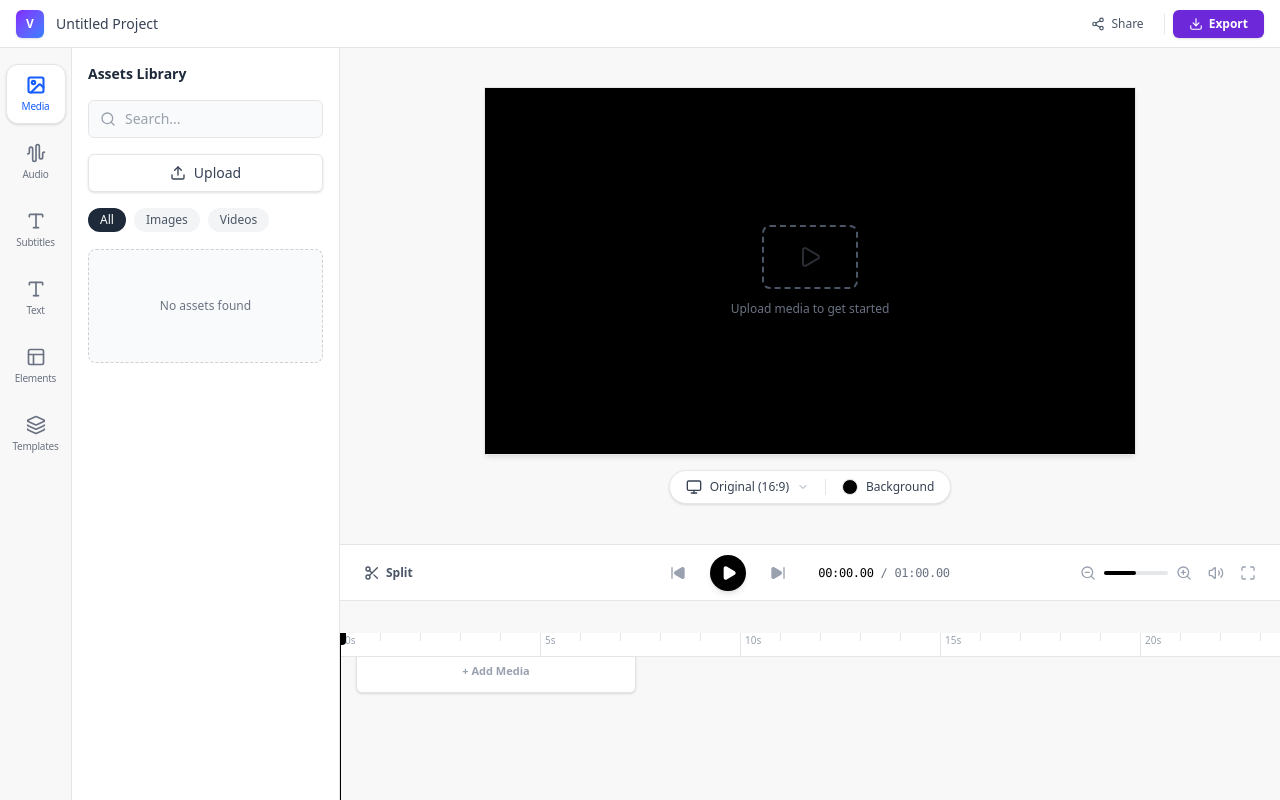
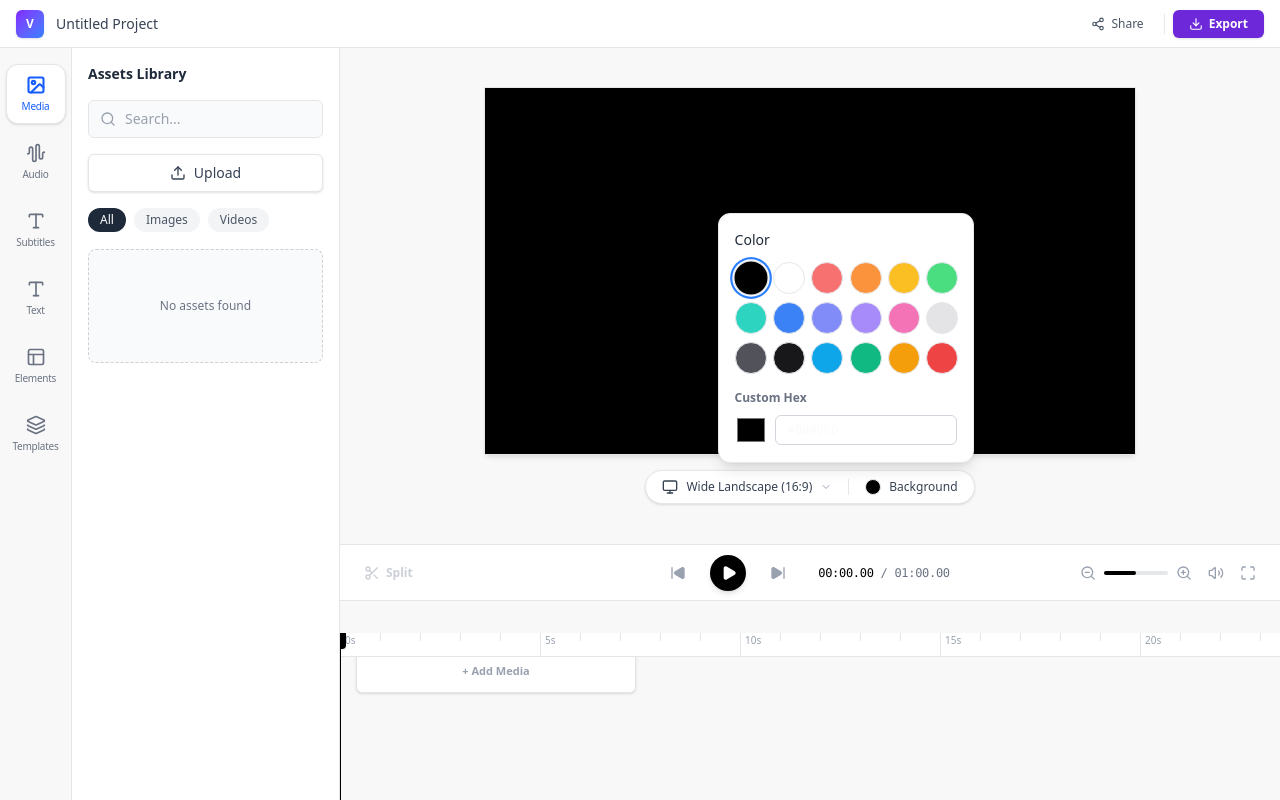
Before and after one commit to YeezyWest/veed-clone-task, a Next.js app: page / in a window 1280 px wide. Both pictures are taken after a click on the button "Background". Built offline with nearby package versions, Linux system fonts and the light colour scheme.

Commit message:
feat: Implement canvas format and background color customization, and add video trim functionality for editor items.

```diff
--- a/components/Canvas.tsx
+++ b/components/Canvas.tsx
@@ -1,12 +1,35 @@
 'use client';
 
-import React from 'react';
+import React, { useState, useRef, useEffect } from 'react';
 import { Rnd } from 'react-rnd';
 import { useEditorStore } from '@/store/useEditorStore';
 import { Play, Pause, SkipBack, SkipForward, Trash2, Monitor, ChevronDown } from 'lucide-react';
 
+const FORMATS = [
+  { id: '16:9', label: 'Wide Landscape' },
+  { id: '9:16', label: 'Tall Portrait' },
+  { id: '1:1', label: 'Square' },
+  { id: '4:5', label: 'Portrait' },
+  { id: '4:3', label: 'Boxy Landscape' },
+  { id: '5:4', label: 'Landscape' },
+];
+
 export const Canvas = () => {
-  const { items, updateItem, removeItem, selectedId, setSelectedId, currentTime, isPlaying } = useEditorStore();
+  const { items, updateItem, removeItem, selectedId, setSelectedId, currentTime, isPlaying, canvasFormat, setCanvasFormat, backgroundColor, setBackgroundColor } = useEditorStore();
+  const [showFormatMenu, setShowFormatMenu] = useState(false);
+  const [showColorMenu, setShowColorMenu] = useState(false);
+  const menuRef = useRef<HTMLDivElement>(null);
+
+  useEffect(() => {
+    const handleClickOutside = (event: MouseEvent) => {
+      if (menuRef.current && !menuRef.current.contains(event.target as Node)) {
+        setShowFormatMenu(false);
+        setShowColorMenu(false);
+      }
+    };
+    document.addEventListener('mousedown', handleClickOutside);
+    return () => document.removeEventListener('mousedown', handleClickOutside);
+  }, []);
 
   const activeItems = items.filter(
     (item) => currentTime >= item.startTime && currentTime <= item.startTime + item.duration
@@ -16,7 +39,14 @@ export const Canvas = () => {
     <div className="relative flex flex-1 flex-col overflow-hidden bg-[#f8f8f8]">
       {/* Canvas Area */}
       <div className="relative flex flex-1 flex-col items-center justify-center p-6 min-h-0 overflow-y-auto custom-scrollbar">
-        <div className="relative aspect-video w-full max-w-[650px] shrink-0 bg-black shadow-md ring-1 ring-gray-200" onClick={() => setSelectedId(null)}>
+        <div
+          className="relative w-full max-w-[650px] shrink-0 shadow-md ring-1 ring-gray-200 transition-all duration-300"
+          style={{
+             aspectRatio: canvasFormat.replace(':', '/'),
+             backgroundColor: backgroundColor
+          }}
+          onClick={() => setSelectedId(null)}
+        >
           {activeItems.map((item) => (
             <Rnd
               key={item.id}
@@ -84,17 +114,81 @@ export const Canvas = () => {
         </div>
 
         {/* Under Canvas Controls Pill */}
-        <div className="mt-4 flex shrink-0 items-center gap-4 rounded-full border border-gray-200 bg-white px-4 py-2 shadow-sm">
-          <button className="flex items-center gap-2 text-xs font-medium text-gray-700 hover:text-gray-900">
+        <div ref={menuRef} className="relative mt-4 flex shrink-0 items-center gap-4 rounded-full border border-gray-200 bg-white px-4 py-2 shadow-sm">
+          <button
+            onClick={() => { setShowFormatMenu(!showFormatMenu); setShowColorMenu(false); }}
+            className="flex items-center gap-2 text-xs font-medium text-gray-700 hover:text-gray-900"
+          >
             <Monitor className="h-4 w-4" />
-            Original (16:9)
+            {FORMATS.find(f => f.id === canvasFormat)?.label || 'Custom'} ({canvasFormat})
             <ChevronDown className="h-3 w-3 text-gray-400" />
           </button>
+
           <div className="h-4 w-px bg-gray-200" />
-          <button className="flex items-center gap-2 text-xs font-medium text-gray-700 hover:text-gray-900">
-            <div className="h-4 w-4 rounded-full bg-black border border-gray-200" />
+
+          <button
+            onClick={() => { setShowColorMenu(!showColorMenu); setShowFormatMenu(false); }}
+            className="flex items-center gap-2 text-xs font-medium text-gray-700 hover:text-gray-900"
+          >
+            <div className="h-4 w-4 rounded-full border border-gray-200" style={{ backgroundColor }} />
             Background
           </button>
+
+          {/* Format Menu Popup */}
+          {showFormatMenu && (
+            <div className="absolute bottom-full mb-2 left-0 w-64 rounded-xl border border-gray-200 bg-white shadow-lg p-2 z-50">
+              <div className="px-3 py-2 text-xs font-semibold text-gray-500">Custom</div>
+              {FORMATS.map((format) => (
+                <button
+                  key={format.id}
+                  onClick={() => { setCanvasFormat(format.id); setShowFormatMenu(false); }}
+                  className={`w-full flex items-center justify-between rounded-lg px-3 py-2 text-sm transition-colors ${canvasFormat === format.id ? 'bg-blue-50 text-blue-700' : 'text-gray-700 hover:bg-gray-100'}`}
+                >
+                  <div className="flex items-center gap-3">
+                    <div className="h-4 w-4 border-2 border-current rounded-[2px] opacity-60" style={{ aspectRatio: format.id.replace(':', '/') }} />
+                    <span className="font-medium">{format.label}</span>
+                    <span className="text-gray-400 text-xs ml-1">({format.id})</span>
+                  </div>
+                </button>
+              ))}
+            </div>
+          )}
+
+          {/* Color Menu Popup */}
+          {showColorMenu && (
+            <div className="absolute bottom-full mb-2 right-0 w-64 rounded-xl border border-gray-200 bg-white shadow-lg p-4 z-50">
+              <div className="flex items-center justify-between mb-3 text-sm font-medium text-gray-800">
+                <span>Color</span>
+              </div>
+              <div className="grid grid-cols-6 gap-2">
+                {['#000000', '#ffffff', '#f87171', '#fb923c', '#fbbf24', '#4ade80', '#2dd4bf', '#3b82f6', '#818cf8', '#a78bfa', '#f472b6', '#e4e4e7', '#52525b', '#18181b', '#0ea5e9', '#10b981', '#f59e0b', '#ef4444'].map((color) => (
+                  <button
+                    key={color}
+                    onClick={() => { setBackgroundColor(color); setShowColorMenu(false); }}
+                    className={`h-8 w-8 rounded-full border border-gray-200 transition-all ${backgroundColor === color ? 'ring-2 ring-blue-500 ring-offset-1 scale-110' : 'hover:scale-105'}`}
+                    style={{ backgroundColor: color }}
+                  />
+                ))}
+              </div>
+              <div className="mt-4 flex flex-col gap-2">
+                <span className="text-xs font-semibold text-gray-500">Custom Hex</span>
+                <div className="flex items-center gap-2">
+                  <input
+                    type="color"
+                    value={backgroundColor}
+                    onChange={(e) => setBackgroundColor(e.target.value)}
+                    className="h-8 w-8 shrink-0 rounded cursor-pointer border-0 p-0"
+                  />
+                  <input
+                    type="text"
+                    value={backgroundColor}
+                    onChange={(e) => setBackgroundColor(e.target.value)}
+                    className="w-full rounded-md border border-gray-300 px-3 py-1.5 text-xs font-mono"
+                  />
+                </div>
+              </div>
+            </div>
+          )}
         </div>
       </div>
     </div>
@@ -108,12 +202,12 @@ const VideoItem = ({ item, currentTime, isPlaying }: { item: any, currentTime: n
   // Only seek when PAUSED (manual scrubbing). Never interrupt a playing video.
   React.useEffect(() => {
     if (!isPlaying && videoRef.current) {
-      const targetTime = currentTime - item.startTime;
+      const targetTime = (currentTime - item.startTime) + (item.trimStart || 0);
       if (Math.abs(videoRef.current.currentTime - targetTime) > 0.15) {
         videoRef.current.currentTime = Math.max(0, targetTime);
       }
     }
-  }, [currentTime, item.startTime, isPlaying]);
+  }, [currentTime, item.startTime, item.trimStart, isPlaying]);
 
   // Play / Pause
   React.useEffect(() => {
--- a/components/Sidebar.tsx
+++ b/components/Sidebar.tsx
@@ -34,6 +34,7 @@ export const Sidebar = () => {
         height: isVideo ? 225 : 300,
         startTime: 0,
         duration: isVideo ? 10 : 5,
+        trimStart: 0,
         layer: items.length + 1,
       });
     }
--- a/components/Timeline.tsx
+++ b/components/Timeline.tsx
@@ -1,13 +1,13 @@
 'use client';
 
-import React, { useRef, useEffect } from 'react';
+import React, { useRef, useEffect, useState } from 'react';
 import { useEditorStore } from '@/store/useEditorStore';
 import { Play, Pause, SkipBack, SkipForward, Scissors, Film, ImageIcon, Trash2, ZoomIn, ZoomOut, Volume2, Maximize } from 'lucide-react';
 
 import { Rnd } from 'react-rnd';
 
 export const Timeline = () => {
-  const { items, updateItem, removeItem, currentTime, setCurrentTime, duration, isPlaying, setPlaying, selectedId, setSelectedId } = useEditorStore();
+  const { items, addItem, updateItem, removeItem, currentTime, setCurrentTime, duration, isPlaying, setPlaying, selectedId, setSelectedId } = useEditorStore();
   const scrollRef = useRef<HTMLDivElement>(null);
 
   const pixelsPerSecond = 40; // Increased for better resolution
@@ -20,6 +20,56 @@ export const Timeline = () => {
       setCurrentTime(Math.min(Math.max(0, x / pixelsPerSecond), duration));
     }
   };
+
+  const handleSplit = () => {
+    if (!selectedId) return;
+    const item = items.find(i => i.id === selectedId);
+    if (!item) return;
+
+    // Check if playhead is intersecting the item
+    if (currentTime > item.startTime && currentTime < item.startTime + item.duration) {
+      const splitPoint = currentTime - item.startTime;
+
+      // Update original item to end at split point
+      updateItem(item.id, { duration: splitPoint });
+
+      // Add new split item
+      addItem({
+        ...item,
+        startTime: currentTime,
+        duration: item.duration - splitPoint,
+        trimStart: (item.trimStart || 0) + splitPoint,
+      });
+    }
+  };
+
+  const [isScrubbing, setIsScrubbing] = useState(false);
+
+  useEffect(() => {
+    const handleMouseMove = (e: MouseEvent) => {
+      if (!isScrubbing) return;
+      // We calculate time based on the timeline track client rect
+      const trackElement = document.querySelector('.timeline-track-inner');
+      if (!trackElement) return;
+
+      const rect = trackElement.getBoundingClientRect();
+      const x = e.clientX - rect.left;
+      setCurrentTime(Math.min(Math.max(0, x / pixelsPerSecond), duration));
+    };
+
+    const handleMouseUp = () => {
+      setIsScrubbing(false);
+    };
+
+    if (isScrubbing) {
+      window.addEventListener('mousemove', handleMouseMove);
+      window.addEventListener('mouseup', handleMouseUp);
+    }
+    return () => {
+      window.removeEventListener('mousemove', handleMouseMove);
+      window.removeEventListener('mouseup', handleMouseUp);
+    };
+  }, [isScrubbing, duration, setCurrentTime, pixelsPerSecond]);
 
   useEffect(() => {
     let interval: NodeJS.Timeout;
@@ -48,7 +98,11 @@ export const Timeline = () => {
       <div className="flex h-14 shrink-0 items-center justify-between border-b border-[#e5e5e5] px-6">
         {/* Left: Split tool */}
         <div className="flex w-[200px] items-center gap-4">
-          <button className="flex items-center gap-1.5 text-xs font-semibold text-gray-600 transition-colors hover:text-gray-900">
+          <button
+            onClick={handleSplit}
+            disabled={!selectedId}
+            className={`flex items-center gap-1.5 text-xs font-semibold transition-colors ${selectedId ? 'text-gray-900 hover:text-blue-600' : 'text-gray-400 cursor-not-allowed opacity-50'}`}
+          >
             <Scissors className="h-4 w-4" />
             Split
           </button>
@@ -135,9 +189,20 @@ export const Timeline = () => {
                     updateItem(item.id, { startTime: Math.max(0, d.x / pixelsPerSecond) });
                   }}
                   onResizeStop={(e, direction, ref, delta, position) => {
+                    const newDuration = Math.max(0.5, parseInt(ref.style.width) / pixelsPerSecond);
+                    const newStartTime = Math.max(0, position.x / pixelsPerSecond);
+
+                    // If resizing from left, it means we are trimming the start of the video
+                    let newTrimStart = item.trimStart || 0;
+                    if (direction.includes('left') || direction === 'left') {
+                      const timeDelta = newStartTime - item.startTime;
+                      newTrimStart = Math.max(0, newTrimStart + timeDelta);
+                    }
+
                     updateItem(item.id, {
-                      duration: Math.max(0.5, parseInt(ref.style.width) / pixelsPerSecond),
-                      startTime: Math.max(0, position.x / pixelsPerSecond),
+                      duration: newDuration,
+                      startTime: newStartTime,
+                      trimStart: newTrimStart,
                     });
                   }}
                   enableResizing={{ left: true, right: true }}
@@ -187,7 +252,14 @@ export const Timeline = () => {
             className="absolute top-0 bottom-0 z-20 w-px bg-black pointer-events-none"
             style={{ left: currentTime * pixelsPerSecond }}
           >
-            <div className="absolute -left-[5px] top-0 h-3 w-[11px] bg-black rounded-b-sm" />
+            <div
+              onMouseDown={(e) => {
+                e.preventDefault();
+                setIsScrubbing(true);
+              }}
+              className="absolute -left-[5px] top-0 h-4 w-[11px] bg-black rounded-b-sm cursor-ew-resize pointer-events-auto hover:bg-gray-800 z-30 transition-colors shadow-sm"
+              title="Drag to scrub"
+            />
           </div>
         </div>
       </div>
--- a/store/useEditorStore.ts
+++ b/store/useEditorStore.ts
@@ -11,6 +11,7 @@ export interface EditorItem {
   height: number;
   startTime: number; // in seconds
   duration: number; // in seconds
+  trimStart?: number; // offsets the start time of the media file
   layer: number;
   content?: string; // for text items
 }
@@ -21,6 +22,8 @@ interface EditorState {
   duration: number;
   isPlaying: boolean;
   selectedId: string | null;
+  canvasFormat: string;
+  backgroundColor: string;
 
   // Actions
   addItem: (item: Omit<EditorItem, 'id'>) => void;
@@ -30,6 +33,8 @@ interface EditorState {
   setPlaying: (isPlaying: boolean) => void;
   setSelectedId: (id: string | null) => void;
   setDuration: (duration: number) => void;
+  setCanvasFormat: (format: string) => void;
+  setBackgroundColor: (color: string) => void;
 }
 
 export const useEditorStore = create<EditorState>((set) => ({
@@ -38,6 +43,8 @@ export const useEditorStore = create<EditorState>((set) => ({
   duration: 60, // Default 60 seconds
   isPlaying: false,
   selectedId: null,
+  canvasFormat: '16:9',
+  backgroundColor: '#000000',
 
   addItem: (item) => set((state) => ({
     items: [...state.items, { ...item, id: Math.random().toString(36).substr(2, 9) }]
@@ -56,4 +63,6 @@ export const useEditorStore = create<EditorState>((set) => ({
   setPlaying: (isPlaying) => set({ isPlaying }),
   setSelectedId: (id) => set({ selectedId: id }),
   setDuration: (duration) => set({ duration }),
+  setCanvasFormat: (canvasFormat) => set({ canvasFormat }),
+  setBackgroundColor: (backgroundColor) => set({ backgroundColor }),
 }));
```
